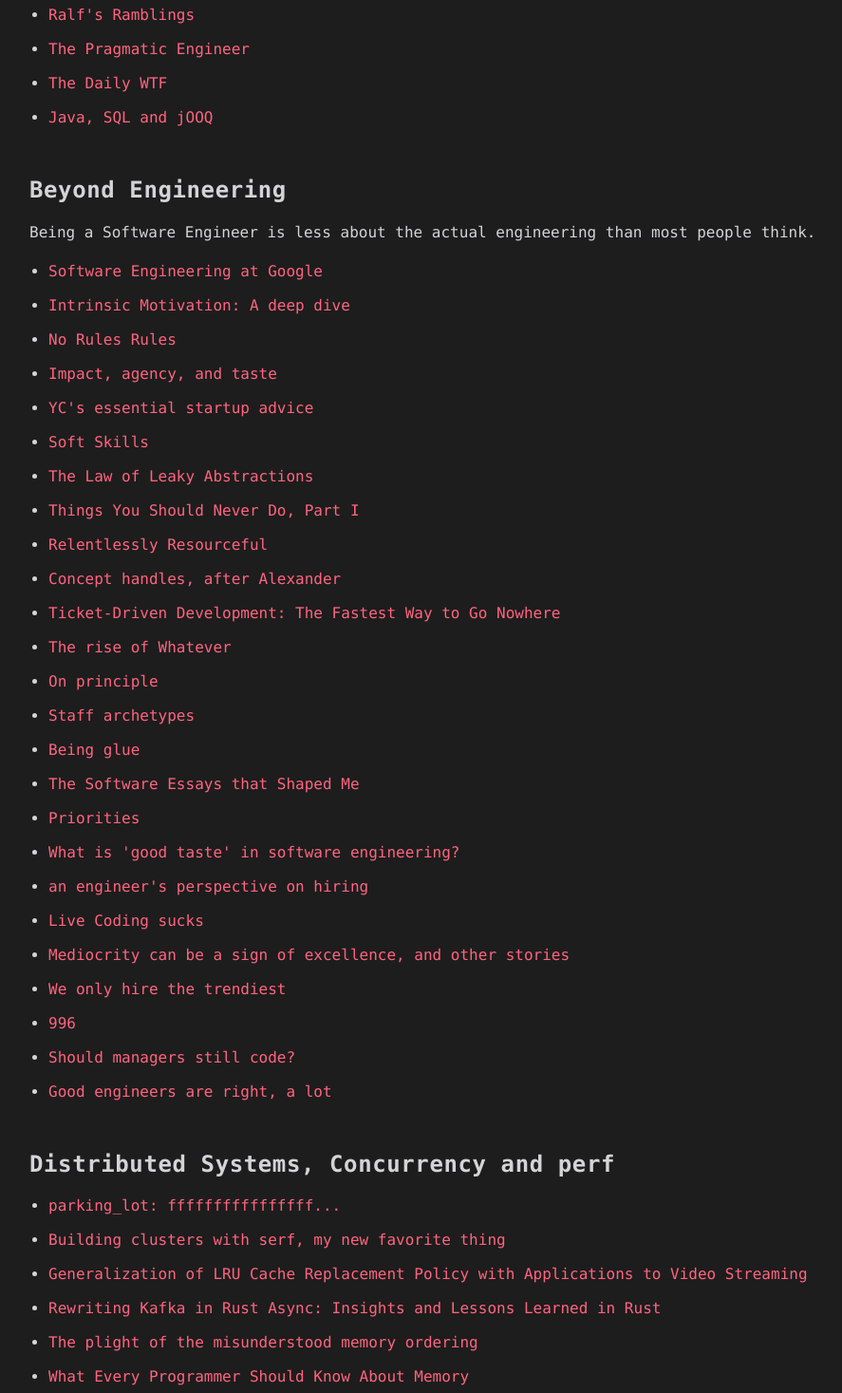
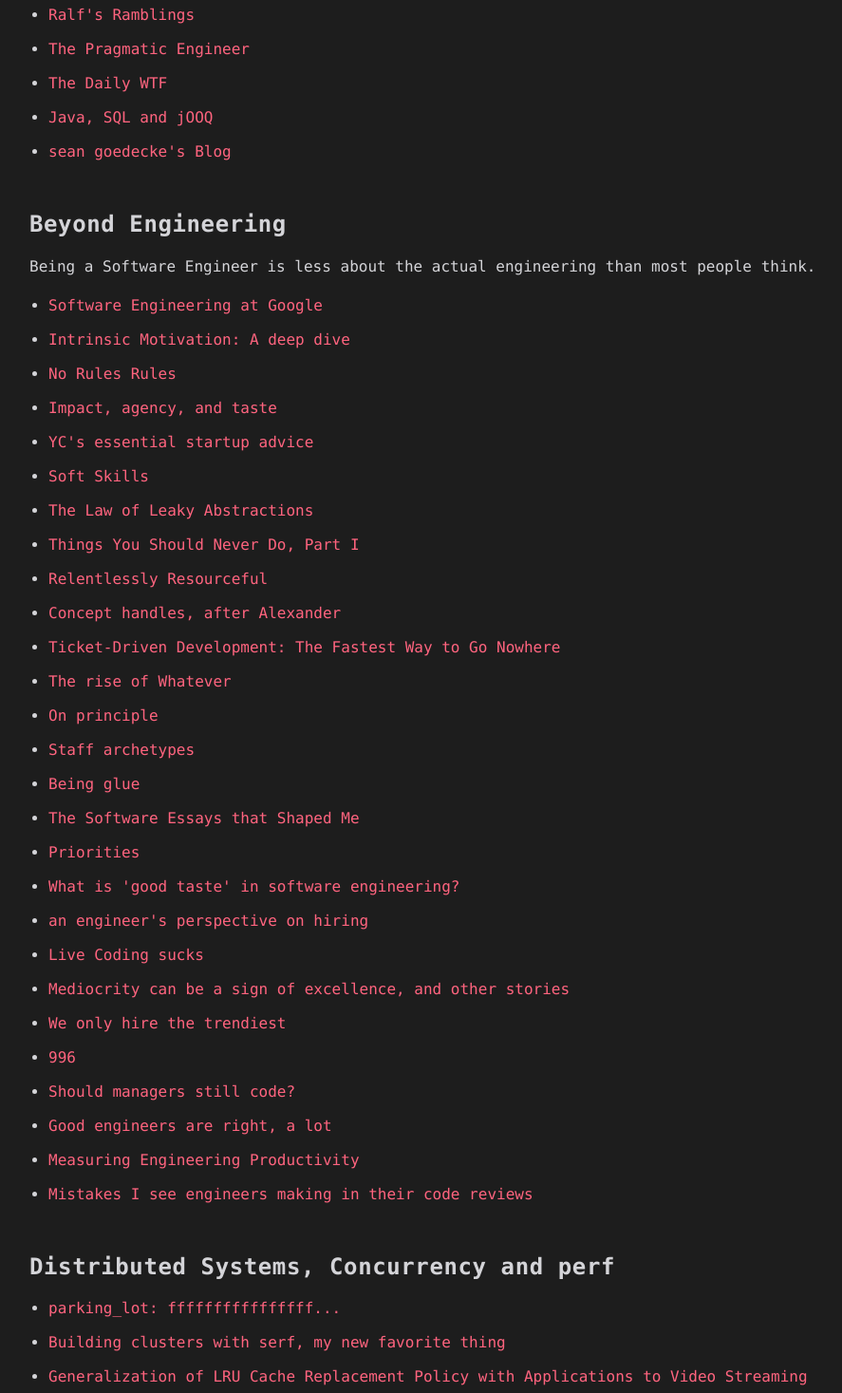
Before and after one commit to pvlov/website, a React (Vite) app in the folder website/: page /#/collection in a window 1280 px wide. Shown: the part 1051-2518 px from the top of the page at 95% size, without its empty margins (161-1048 px from the left). Built offline with nearby package versions, Linux system fonts and the light colour scheme.

Commit message:
more links

```diff
--- a/website/src/sections/Collection.tsx
+++ b/website/src/sections/Collection.tsx
@@ -86,6 +86,10 @@
         text: "Java, SQL and jOOQ",
         href: "https://blog.jooq.org/",
       },
+      {
+        text: "sean goedecke's Blog",
+        href: "https://www.seangoedecke.com/"
+      }
     ],
   },
   {
@@ -193,6 +197,14 @@
         text: "Good engineers are right, a lot",
         href: "https://www.seangoedecke.com/being-right-a-lot/",
       },
+      {
+        text: "Measuring Engineering Productivity",
+        href: "https://justoffbyone.com/posts/measuring-engineering-productivity/"
+      },
+      {
+        text: "Mistakes I see engineers making in their code reviews",
+        href: "https://www.seangoedecke.com/good-code-reviews/"
+      }
     ],
   },
   {
```
